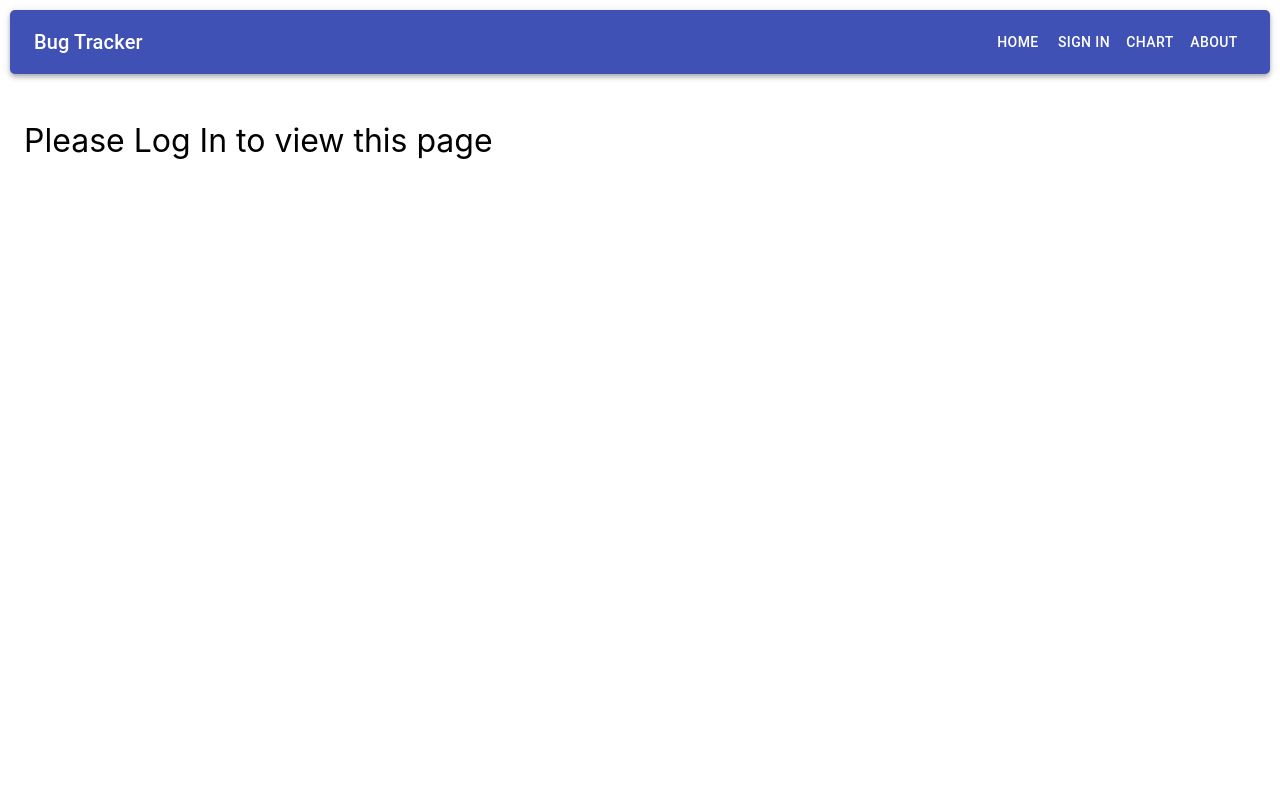
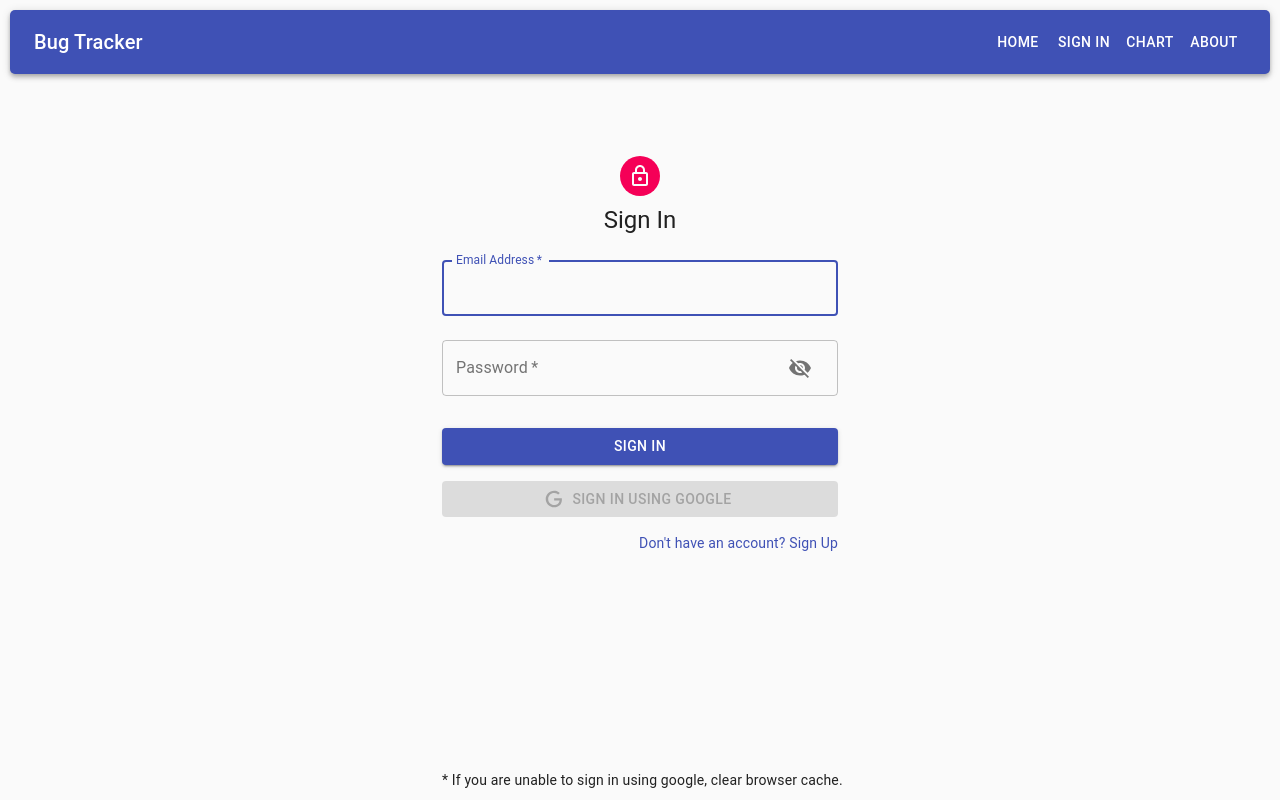
Before and after one commit to Prashant2303/Bug_Tracker, a React (Create React App) app: page /addIssue in a window 1280 px wide. Built offline with nearby package versions, Linux system fonts and the light colour scheme.

Commit message:
Added Formik validation to Signin and improved TextWrapper Component

```diff
--- a/src/App.js
+++ b/src/App.js
@@ -4,8 +4,6 @@ import Home from './comps/Home';
 import { BrowserRouter as Router, Route } from "react-router-dom";
 import { makeStyles } from '@material-ui/core/styles';
 import Loading from './comps/Loading';
-import Login from './comps/forms/Login';
-import Unauthorized from './comps/Unauthorized';
 import { useSelector } from 'react-redux';
 import VerticalBar from './comps/Chart';
 import MenuBar from './comps/MenuBar';
@@ -14,8 +12,12 @@ import SignIn from './comps/forms/SignIn';
 const AddIssueFormik = lazy(() => import('./comps/forms/AddIssue-Formik'));
 const IssueDetail = lazy(() => import('./comps/issues/IssueDetail'));
 const EditIssue = lazy(() => import('./comps/forms/EditIssue'));
+const About = lazy(() => import('./comps/About'));
+
+const Login = lazy(() => import('./comps/forms/Login'));
 const Signup = lazy(() => import('./comps/forms/Signup'));
-const About = lazy(() => import('./comps/About'));
+const SignInNoFormik = lazy(() => import('./comps/forms/SignInNoFormik'));
+const Unauthorized = lazy(() => import('./comps/Unauthorized'));
 
 const useStyles = makeStyles((theme) => ({
   root: {
@@ -52,15 +54,15 @@ function App() {
         <Route path='/' exact > <Home /> </Route>
         <Route path='/about' exact > <About /> </Route>
         <Route path='/issues' exact > <Home /> </Route>
-        <Route path='/addIssue' exact > {isLoggedIn ? <AddIssueFormik /> : <Unauthorized />} </Route>
+        <Route path='/addIssue' exact > {isLoggedIn ? <AddIssueFormik /> : <SignInNoFormik />} </Route>
         <Route path='/issueDetails' exact><IssueDetail /></Route>
-        <Route path='/signup' exact><Signup /></Route>
         <Route path='/editIssue' exact><EditIssue /></Route>
-        <Route path='/login' exact><Login /></Route>
         <Route path='/chart' exact><VerticalBar /></Route>
         <Route path='/signin' exact><SignIn /></Route>
-        {/* <Route path='/menu' exact><MenuBar /></Route> */}
-
+        <Route path='/login' exact><Login /></Route>
+        <Route path='/signup' exact><Signup /></Route>
+        <Route path='/signin2' exact><SignInNoFormik /></Route>
+        <Route path='/unauth' exact><Unauthorized /></Route>
       </Router>
     </Suspense>
   );
--- a/src/comps/forms/SignIn.js
+++ b/src/comps/forms/SignIn.js
@@ -1,6 +1,5 @@
 import React, { useState } from 'react';
-import { Avatar, Button, CssBaseline, TextField, Link, Grid, Typography, Container, InputAdornment, IconButton } from '@material-ui/core';
-import { Visibility, VisibilityOff } from '@material-ui/icons';
+import { Avatar, Button, CssBaseline, Link, Grid, Typography, Container } from '@material-ui/core';
 import LockOutlinedIcon from '@material-ui/icons/LockOutlined';
 import { makeStyles } from '@material-ui/core/styles';
 import GoogleLogin from 'react-google-login';
@@ -10,10 +9,20 @@ import { useDispatch } from 'react-redux';
 import toast from 'react-hot-toast';
 import { useHistory } from 'react-router-dom';
 import { unwrapResult } from '@reduxjs/toolkit';
+import { Formik, Form } from 'formik'
+import * as Yup from 'yup'
+import TextWrapper from './TextWrapper';
+import ButtonWrapper from './ButtonWrapper';
 
 const useStyles = makeStyles((theme) => ({
-    paper: {
+    paperSignin: {
         marginTop: theme.spacing(8),
+        display: 'flex',
+        flexDirection: 'column',
+        alignItems: 'center',
+    },
+    paperSignup: {
+        marginTop: theme.spacing(5),
         display: 'flex',
         flexDirection: 'column',
         alignItems: 'center',
@@ -27,24 +36,16 @@ const useStyles = makeStyles((theme) => ({
         marginTop: theme.spacing(1),
     },
     submit: {
-        margin: theme.spacing(3, 0, 2),
+        margin: theme.spacing(1, 0, 2),
     },
     googleButton: {
         marginBottom: theme.spacing(2),
     },
     footer: {
-        position: 'fixed',
+        position: 'absolute',
         bottom: '10px'
     }
 }));
-
-const initialFormData = {
-    firstName: '',
-    lastName: '',
-    email: '',
-    password: '',
-    confirmPassword: ''
-}
 
 export default function SignIn() {
     const classes = useStyles();
@@ -56,23 +57,16 @@ export default function SignIn() {
     const dispatch = useDispatch();
 
     const [signup, setSignup] = useState(false);
-    const [formData, setFormData] = useState(initialFormData);
-    const [showPassword, setShowPassword] = useState(false);
     const [submitting, setSubmitting] = useState(false);
 
     const switchmode = () => {
         setSignup((prevSignup) => !prevSignup);
     }
 
-    const handleShowPassword = () => {
-        setShowPassword(!showPassword);
-    }
-
-    const handleSubmit = async (e) => {
-        e.preventDefault();
+    const handleSubmit = async (values) => {
         setSubmitting(true);
         try {
-            unwrapResult(await dispatch(signup ? signupThunk(formData) : signinThunk(formData)));
+            unwrapResult(await dispatch(signup ? signupThunk(values) : signinThunk(values)));
             history.push("/");
             succ();
         }
@@ -82,10 +76,6 @@ export default function SignIn() {
         finally {
             setSubmitting(false);
         }
-    }
-
-    const handleChange = (e) => {
-        setFormData({ ...formData, [e.target.name]: e.target.value });
     }
 
     const googleSuccess = async (res) => {
@@ -108,54 +98,75 @@ export default function SignIn() {
         fail();
     }
 
+    const renderSignin = (
+        <Formik
+            initialValues={{
+                email: '',
+                password: '',
+            }}
+            validationSchema={Yup.object({
+                email: Yup.string().email('Invalid email address').required('Required'),
+                password: Yup.string().min(8,'Must be 8 characters at least').required('Required')
+            })}
+            onSubmit={ values => handleSubmit(values) }
+        >
+        <Form>
+            <Grid container spacing={2}>
+                <TextWrapper name='email' label='Email' />
+                <TextWrapper name='password' label='Password' type="password" showVisibility />
+                <ButtonWrapper className={classes.submit} disabled={submitting}>
+                    {submitting ? 'Signing In':'Sign In'}
+                </ButtonWrapper>
+            </Grid>
+        </Form>
+        </Formik>
+    )
+
+    const renderSignup = (
+        <Formik
+            initialValues={{
+                firstname: '',
+                lastname: '',
+                email: '',
+                password: '',
+                confirmPassword: ''
+            }}
+            validationSchema={Yup.object({
+                firstname: Yup.string().max(20, 'Must be 20 characters or less').required('Required'),
+                lastname: Yup.string().max(20, 'Must be 20 characters or less').required('Required'),
+                email: Yup.string().email('Invalid email address').required('Required'),
+                password: Yup.string().min(8,'Must be 8 characters at least').required('Required'),
+                confirmPassword: Yup.string().oneOf([Yup.ref('password'),null], 'Passwords must match').required('Required')
+            })}
+            onSubmit={ values => handleSubmit(values) }
+        >
+        <Form>
+            <Grid container spacing={2}>
+                <TextWrapper sm={6} name='firstname' label='First Name' />
+                <TextWrapper sm={6} name='lastname' label='Last Name' />
+                <TextWrapper name='email' label='Email' />
+                <TextWrapper name='password' label='Password' type="password" showVisibility />
+                <TextWrapper name="confirmPassword" label="Confirm Password" type="password" />
+                <ButtonWrapper className={classes.submit} disabled={submitting}>
+                    {submitting ? 'Signing Up':'Sign Up'}
+                </ButtonWrapper>
+            </Grid>
+        </Form>
+        </Formik>
+    )
+
     return (
         <Container component="main" maxWidth="xs">
             <CssBaseline />
-            <div className={classes.paper}>
+            <div className={ signup ? classes.paperSignup : classes.paperSignin }>
                 <Avatar className={classes.avatar}>
                     <LockOutlinedIcon />
                 </Avatar>
-                <Typography component="h1" variant="h5">
+                <Typography component="h1" variant="h5" style={{marginBottom:'10px'}}>
                     {signup ? 'Sign Up' : 'Sign In'}
                 </Typography>
-                <form className={classes.form} noValidate onSubmit={handleSubmit}>
-                    {
-                        signup ?
-                            <>
-                                <Grid container spacing={2}>
-                                    <Grid item xs={12} sm={6}>
-                                        <TextField variant="outlined" required fullWidth id="firstName" label="First Name" name="firstName"
-                                            autoComplete="firstname" autoFocus onChange={handleChange} />
-                                    </Grid>
-                                    <Grid item xs={12} sm={6}>
-                                        <TextField variant="outlined" required fullWidth id="lastName" label="Last Name" name="lastName"
-                                            autoComplete="lastname" onChange={handleChange} />
-                                    </Grid>
-                                </Grid>
-                            </> : null
-                    }
-                    <TextField variant="outlined" margin="normal" required fullWidth id="email" label="Email Address" name="email" autoComplete="email" autoFocus onChange={handleChange} />
-                    <TextField variant="outlined" margin="normal" required fullWidth name="password" label="Password" type={showPassword ? "text" : "password"} id="password" autoComplete="current-password" onChange={handleChange}
-                        InputProps={
-                            {
-                                endAdornment: (
-                                    <InputAdornment position="end">
-                                        <IconButton onClick={handleShowPassword}>
-                                            {showPassword ? <Visibility /> : <VisibilityOff />}
-                                        </IconButton>
-                                    </InputAdornment>
-                                )
-                            }
-                        }
-                    />
-                    {
-                        signup ?
-                            <TextField variant="outlined" margin="normal" required fullWidth name="confirmPassword" label="Confirm Password" type="password" id="confirmPassword" autoComplete="current-password" onChange={handleChange}
-                            /> : null
-                    }
-                    <Button type="submit" fullWidth variant="contained" color="primary" className={classes.submit} disabled={submitting}>
-                        {signup ? submitting ? 'Signing Up' : 'Sign Up' : submitting ? 'Signing In' : 'Sign In'}
-                    </Button>
+                <form className={classes.form}>
+                    { signup ? renderSignup : renderSignin }
                     <GoogleLogin
                         clientId="621494010348-ljq9ja1nrrtc976603672tli08fkssno.apps.googleusercontent.com"
                         render={renderProps => (
@@ -171,9 +182,10 @@ export default function SignIn() {
                             {signup ? "Already have an account? Sign in" : "Don't have an account? Sign Up"}
                         </Link>
                     </Grid>
-                    <footer className={classes.footer}>* If you are unable to sign in using google, clear browser cache.</footer>
+
                 </form>
             </div>
+            <footer className={classes.footer}>* If you are unable to sign in using Google, clear browser cache.</footer>
         </Container>
     );
 }
--- /dev/null
+++ b/src/comps/forms/SignInNoFormik.js
@@ -0,0 +1,179 @@
+import React, { useState } from 'react';
+import { Avatar, Button, CssBaseline, TextField, Link, Grid, Typography, Container, InputAdornment, IconButton } from '@material-ui/core';
+import { Visibility, VisibilityOff } from '@material-ui/icons';
+import LockOutlinedIcon from '@material-ui/icons/LockOutlined';
+import { makeStyles } from '@material-ui/core/styles';
+import GoogleLogin from 'react-google-login';
+import Icon from './Icon';
+import { localSignin, signupThunk, signinThunk } from '../../redux/userSlice';
+import { useDispatch } from 'react-redux';
+import toast from 'react-hot-toast';
+import { useHistory } from 'react-router-dom';
+import { unwrapResult } from '@reduxjs/toolkit';
+
+const useStyles = makeStyles((theme) => ({
+    paper: {
+        marginTop: theme.spacing(8),
+        display: 'flex',
+        flexDirection: 'column',
+        alignItems: 'center',
+    },
+    avatar: {
+        margin: theme.spacing(1),
+        backgroundColor: theme.palette.secondary.main,
+    },
+    form: {
+        width: '100%', // Fix IE 11 issue.
+        marginTop: theme.spacing(1),
+    },
+    submit: {
+        margin: theme.spacing(3, 0, 2),
+    },
+    googleButton: {
+        marginBottom: theme.spacing(2),
+    },
+    footer: {
+        position: 'fixed',
+        bottom: '10px'
+    }
+}));
+
+const initialFormData = {
+    firstName: '',
+    lastName: '',
+    email: '',
+    password: '',
+    confirmPassword: ''
+}
+
+export default function SignInNoFormik() {
+    const classes = useStyles();
+
+    const succ = () => toast.success('Logged In Successfully');
+    const fail = (message = 'Something went wrong') => toast.error(message);
+
+    const history = useHistory();
+    const dispatch = useDispatch();
+
+    const [signup, setSignup] = useState(false);
+    const [formData, setFormData] = useState(initialFormData);
+    const [showPassword, setShowPassword] = useState(false);
+    const [submitting, setSubmitting] = useState(false);
+
+    const switchmode = () => {
+        setSignup((prevSignup) => !prevSignup);
+    }
+
+    const handleShowPassword = () => {
+        setShowPassword(!showPassword);
+    }
+
+    const handleSubmit = async (e) => {
+        e.preventDefault();
+        setSubmitting(true);
+        try {
+            unwrapResult(await dispatch(signup ? signupThunk(formData) : signinThunk(formData)));
+            history.push("/");
+            succ();
+        }
+        catch (error) {
+            fail(error?.response?.data?.message);
+        }
+        finally {
+            setSubmitting(false);
+        }
+    }
+
+    const handleChange = (e) => {
+        setFormData({ ...formData, [e.target.name]: e.target.value });
+    }
+
+    const googleSuccess = async (res) => {
+        const profile = res?.profileObj;
+        const authObj = {
+            result: {
+                name: profile.name,
+                email: profile.email,
+                _id: profile.googleId
+            },
+            token: res?.tokenId
+        }
+        dispatch(localSignin(authObj));
+        history.push("/");
+        succ();
+    }
+
+    const googleFailure = (err) => {
+        console.log('Google login failed ', err);
+        fail();
+    }
+
+    return (
+        <Container component="main" maxWidth="xs">
+            <CssBaseline />
+            <div className={classes.paper}>
+                <Avatar className={classes.avatar}>
+                    <LockOutlinedIcon />
+                </Avatar>
+                <Typography component="h1" variant="h5">
+                    {signup ? 'Sign Up' : 'Sign In'}
+                </Typography>
+                <form className={classes.form} noValidate onSubmit={handleSubmit}>
+                    {
+                        signup ?
+                            <>
+                                <Grid container spacing={2}>
+                                    <Grid item xs={12} sm={6}>
+                                        <TextField variant="outlined" required fullWidth id="firstName" label="First Name" name="firstName"
+                                            autoComplete="firstname" autoFocus onChange={handleChange} />
+                                    </Grid>
+                                    <Grid item xs={12} sm={6}>
+                                        <TextField variant="outlined" required fullWidth id="lastName" label="Last Name" name="lastName"
+                                            autoComplete="lastname" onChange={handleChange} />
+                                    </Grid>
+                                </Grid>
+                            </> : null
+                    }
+                    <TextField variant="outlined" margin="normal" required fullWidth id="email" label="Email Address" name="email" autoComplete="email" autoFocus onChange={handleChange} />
+                    <TextField variant="outlined" margin="normal" required fullWidth name="password" label="Password" type={showPassword ? "text" : "password"} id="password" autoComplete="current-password" onChange={handleChange}
+                        InputProps={
+                            {
+                                endAdornment: (
+                                    <InputAdornment position="end">
+                                        <IconButton onClick={handleShowPassword}>
+                                            {showPassword ? <Visibility /> : <VisibilityOff />}
+                                        </IconButton>
+                                    </InputAdornment>
+                                )
+                            }
+                        }
+                    />
+                    {
+                        signup ?
+                            <TextField variant="outlined" margin="normal" required fullWidth name="confirmPassword" label="Confirm Password" type="password" id="confirmPassword" autoComplete="current-password" onChange={handleChange}
+                            /> : null
+                    }
+                    <Button type="submit" fullWidth variant="contained" color="primary" className={classes.submit} disabled={submitting}>
+                        {signup ? submitting ? 'Signing Up' : 'Sign Up' : submitting ? 'Signing In' : 'Sign In'}
+                    </Button>
+                    <GoogleLogin
+                        clientId="621494010348-ljq9ja1nrrtc976603672tli08fkssno.apps.googleusercontent.com"
+                        render={renderProps => (
+                            <Button className={classes.googleButton} fullWidth variant="contained" color="primary" onClick={renderProps.onClick} disabled={renderProps.disabled} startIcon={<Icon />}>Sign in using Google</Button>
+                        )}
+                        buttonText="Login"
+                        onSuccess={googleSuccess}
+                        onFailure={googleFailure}
+                        cookiePolicy={'single_host_origin'}
+                    />
+                    <Grid container justify='flex-end'>
+                        <Link href="#" variant="body2" onClick={switchmode}>
+                            {signup ? "Already have an account? Sign in" : "Don't have an account? Sign Up"}
+                        </Link>
+                    </Grid>
+                    <footer className={classes.footer}>* If you are unable to sign in using google, clear browser cache.</footer>
+                </form>
+            </div>
+        </Container>
+    );
+}
--- a/src/comps/forms/TextWrapper.js
+++ b/src/comps/forms/TextWrapper.js
@@ -1,26 +1,43 @@
-import React from 'react'
-import {Grid, TextField} from '@material-ui/core'
+import React, { useState } from 'react'
+import { Grid, TextField, InputAdornment, IconButton } from '@material-ui/core'
+import { Visibility, VisibilityOff } from '@material-ui/icons';
 import { useField } from 'formik';
 
-const TextWrapper = ({name, ...otherProps}) => {
+const TextWrapper = ({ name, ...otherProps }) => {
 
     const [field, meta] = useField(name);
+    const [showPassword, setShowPassword] = useState(false);
+
+    const handleShowPassword = () => {
+        setShowPassword(!showPassword);
+    }
 
     const config = {
         ...field,
         ...otherProps,
-        variant:'outlined',
-        fullWidth:true,
+        variant: 'outlined',
+        fullWidth: true,
     }
-    // console.log(JSON.stringify(config))
-    if(meta && meta.touched && meta.error){
+
+    if (meta && meta.touched && meta.error) {
         config.error = true;
         config.helperText = meta.error;
     }
 
     return (
-        <Grid item xs={12}>
-            <TextField {...config} />
+        <Grid item xs={12} sm={config.sm !== undefined ? 6 : 12}>
+            <TextField {...config} type={showPassword ? 'text' : config.type}
+                InputProps={config.showVisibility ?
+                    {
+                        endAdornment: (
+                            <InputAdornment position="end">
+                                <IconButton onClick={handleShowPassword}>
+                                    {showPassword ? <Visibility /> : <VisibilityOff />}
+                                </IconButton>
+                            </InputAdornment>
+                        )
+                    } : null
+                } />
         </Grid>
     )
 }
```
